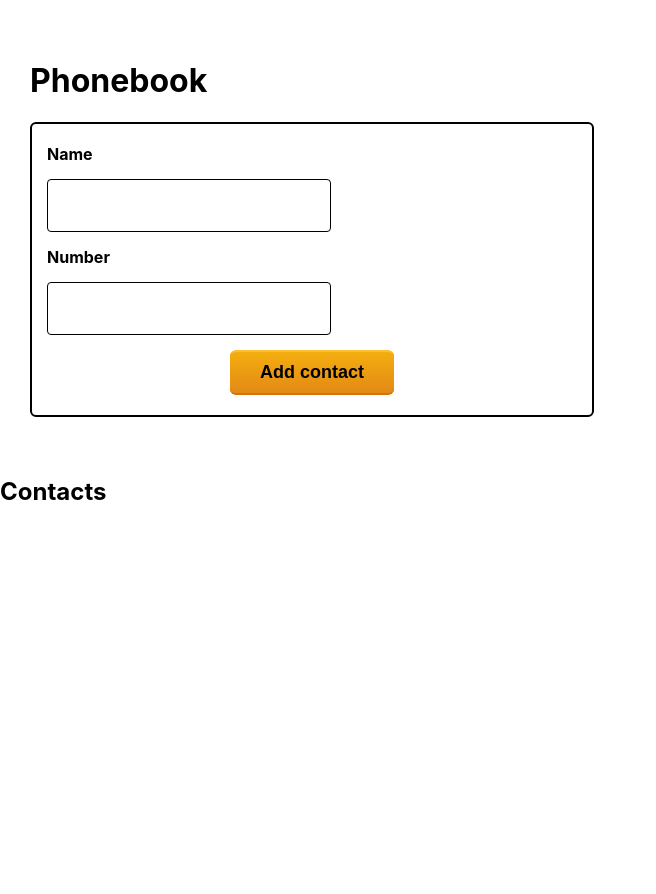
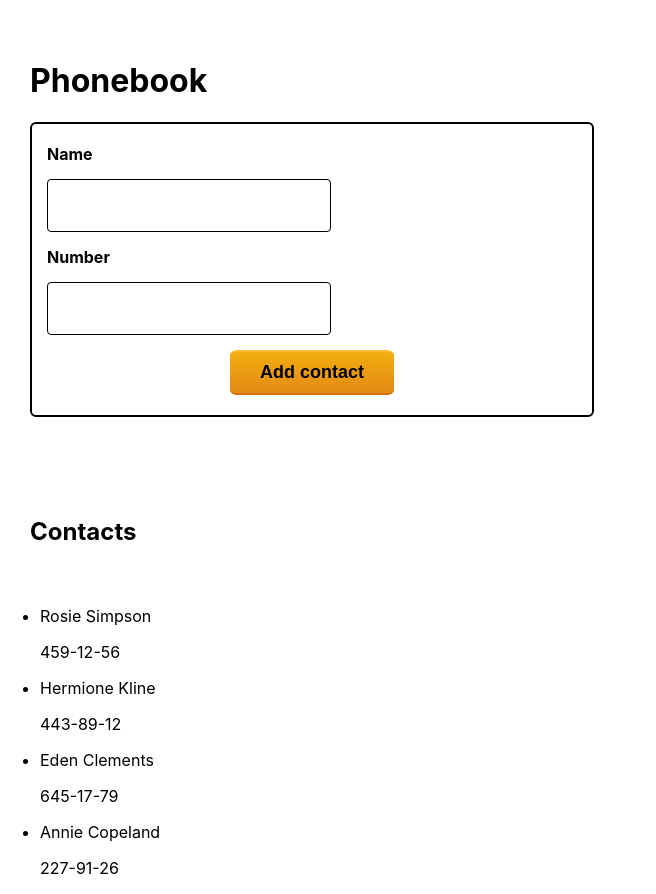
Before and after one commit to MilaTuzova/goit-react-hw-02-phonebook, a React (Create React App) app: page / in a window 1280 px wide. Shown: the whole page, without its empty margins (0-656 px from the left). Before the commit the page ends 800 px from the top, so only its background shows below. Built offline with nearby package versions, Linux system fonts and the light colour scheme.

Commit message:
added list

```diff
--- a/src/App.jsx
+++ b/src/App.jsx
@@ -1,30 +1,34 @@
 import React, { Component } from 'react';
 // import { v4 as uuidv4 } from 'uuid';
-import ContactForm from 'Components/ContactForm/ContactForm';
-import { ContainerContacts } from 'App.styled';
+import ContactForm from 'Components/ContactForm';
+import ContactList from 'Components/ContactList';
+import { ContainerPhonebook, ContainerContacts } from 'App.styled';
 
 class App extends Component {
   state = {
     contacts: [
-      {id: 'id-1', name: 'Rosie Simpson', number: '459-12-56'},
-      {id: 'id-2', name: 'Hermione Kline', number: '443-89-12'},
-      {id: 'id-3', name: 'Eden Clements', number: '645-17-79'},
-      {id: 'id-4', name: 'Annie Copeland', number: '227-91-26'},
+      { id: 'id-1', name: 'Rosie Simpson', number: '459-12-56' },
+      { id: 'id-2', name: 'Hermione Kline', number: '443-89-12' },
+      { id: 'id-3', name: 'Eden Clements', number: '645-17-79' },
+      { id: 'id-4', name: 'Annie Copeland', number: '227-91-26' },
     ],
-    filter: ''
-  }
+    filter: '',
+  };
 
   render() {
+    const { contacts } = this.state;
     return (
       <>
-        <ContainerContacts >
+        <ContainerPhonebook>
           <h1>Phonebook</h1>
           <ContactForm />
+        </ContainerPhonebook>
+
+        <ContainerContacts>
+          <h2>Contacts</h2>
         </ContainerContacts>
-
-        <h2>Contacts</h2>
         {/* <Filter/> */}
-        {/* <ContactList */}
+        <ContactList contacts={ contacts } />
       </>
     );
   }
--- a/src/App.styled.jsx
+++ b/src/App.styled.jsx
@@ -1,7 +1,13 @@
 import styled from '@emotion/styled';
 
-export const ContainerContacts = styled.div`
+export const ContainerPhonebook = styled.div`
   display: inline-block;
   padding: 20px 10px;
   margin: 20px 20px;
 `;
+
+export const ContainerContacts = styled.div`
+
+padding: 20px 10px;
+margin: 20px 20px;
+`;
--- /dev/null
+++ b/src/Components/ContactForm/index.js
@@ -0,0 +1,2 @@
+export { default }
+from './ContactForm';
--- /dev/null
+++ b/src/Components/ContactList/ContactList.jsx
@@ -0,0 +1,17 @@
+import React from 'react';
+
+const ContactList = ({ contacts }) => (
+  <ul>
+
+   {contacts.map(({ id, name, number }) => (
+     <li key={id}>
+       <p>{name}</p>
+       <p>{number}</p>
+     </li>
+   ))}
+
+
+  </ul>
+);
+
+export default ContactList;
--- /dev/null
+++ b/src/Components/ContactList/index.js
@@ -0,0 +1,2 @@
+export { default }
+from './ContactList';
```
Also changed, not shown: src/Components/List/List.jsx (deleted).
